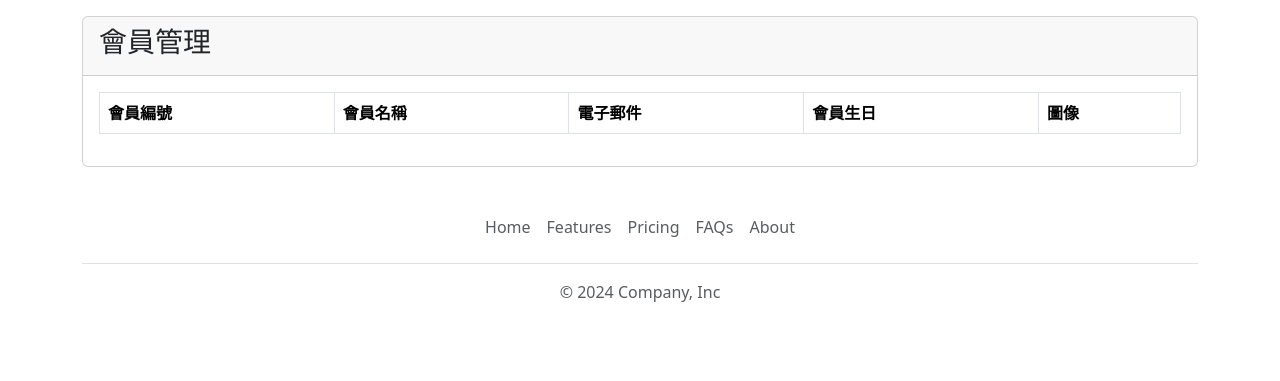
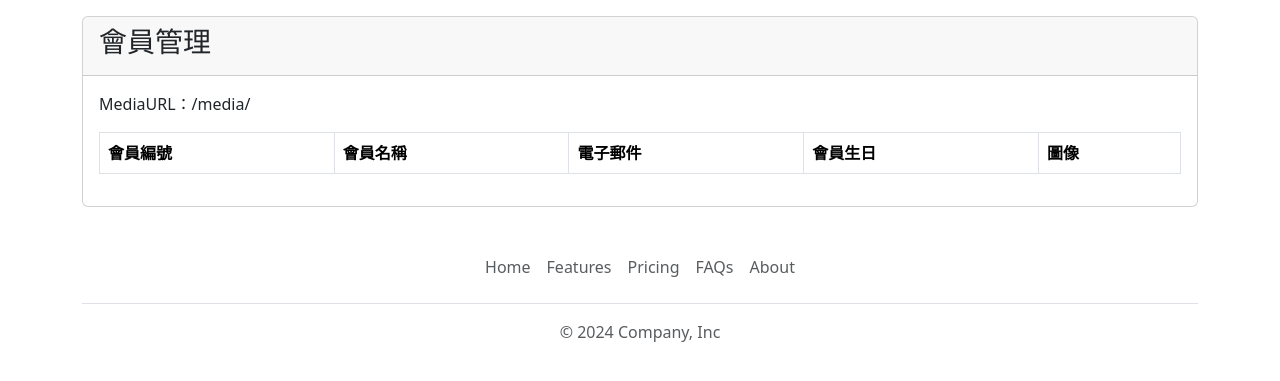
Before and after one commit to HsiaoHungWang/myproject, a Django app: page /member/ in a window 1280 px wide. Shown: the part 56-437 px from the top of the page. Run offline with Django 5.2, Linux system fonts and the light colour scheme; lists and menus that the app fills with data are empty; some libraries are stand-ins or nearby versions.

Commit message:
顯示放在uploads資料夾中的圖片

```diff
--- a/member/templates/member/index.html
+++ b/member/templates/member/index.html
@@ -7,6 +7,7 @@
 {% endblock %}
 
 {% block content %}
+<p>MediaURL：{{ MEDIA_URL }}</p>
 <table class="table table-bordered">
     <thead>
         <tr>
@@ -24,7 +25,7 @@
             <td>{{ member.member_name }}</td>
             <td>{{ member.member_email }}</td>
             <td>{{ member.member_birth }}</td>
-            <td>{{ member.member_avatar }}</td>
+            <td><img style="width:80px" alt="{{ member.member_name }}" src="{{MEDIA_URL}}{{ member.member_avatar }}" /></td>
         </tr>
         {% endfor %}
 
--- a/myproject/settings.py
+++ b/myproject/settings.py
@@ -67,6 +67,7 @@ TEMPLATES = [
                 'django.template.context_processors.request',
                 'django.contrib.auth.context_processors.auth',
                 'django.contrib.messages.context_processors.messages',
+                'django.template.context_processors.media', #要在template 用到 MEDIA_URL
             ],
         },
     },
@@ -138,5 +139,5 @@ DEFAULT_AUTO_FIELD = 'django.db.models.BigAutoField'
 
 # 上傳檔案
 # C:\Users\student\Documents\workspace\myproject\uploads
-MEDIA_URL = '/uploads/'
+MEDIA_URL = '/media/'
 MEDIA_ROOT = os.path.join(BASE_DIR, 'uploads')
--- a/myproject/urls.py
+++ b/myproject/urls.py
@@ -17,8 +17,11 @@ Including another URLconf
 from django.contrib import admin
 from django.urls import path, include
 
-from member import views as member_view
-from home import views as home_view
+from django.conf import settings
+from django.conf.urls.static import static
+
+# from member import views as member_view
+# from home import views as home_view
 
 urlpatterns = [
     path('admin/', admin.site.urls),
@@ -29,3 +32,6 @@ urlpatterns = [
     # http://127.0.0.1:8000/store/
     path('store/', include('myapp.urls'))
 ]
+
+if settings.DEBUG:
+    urlpatterns += static(settings.MEDIA_URL, document_root = settings.MEDIA_ROOT)
```
